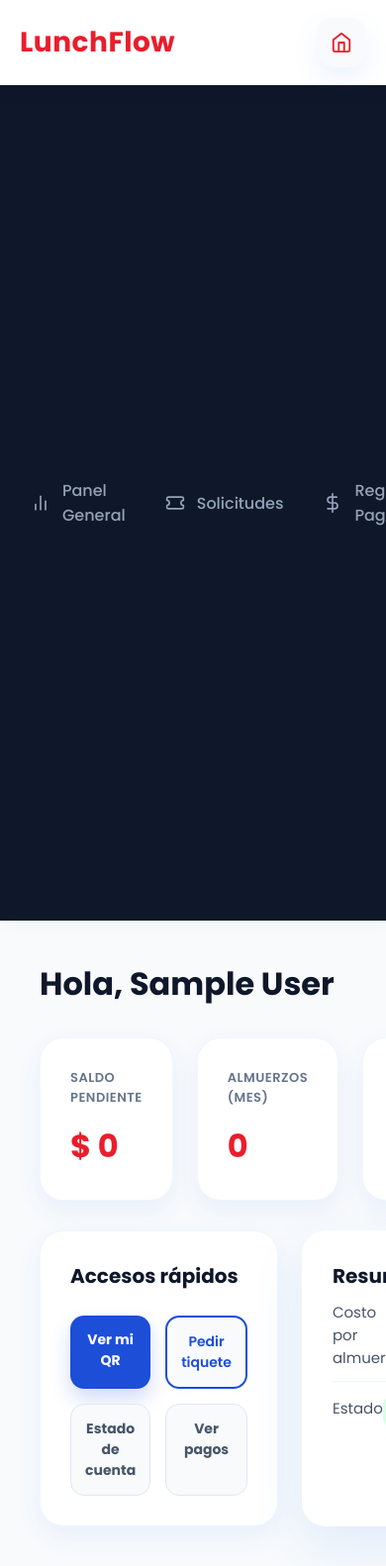
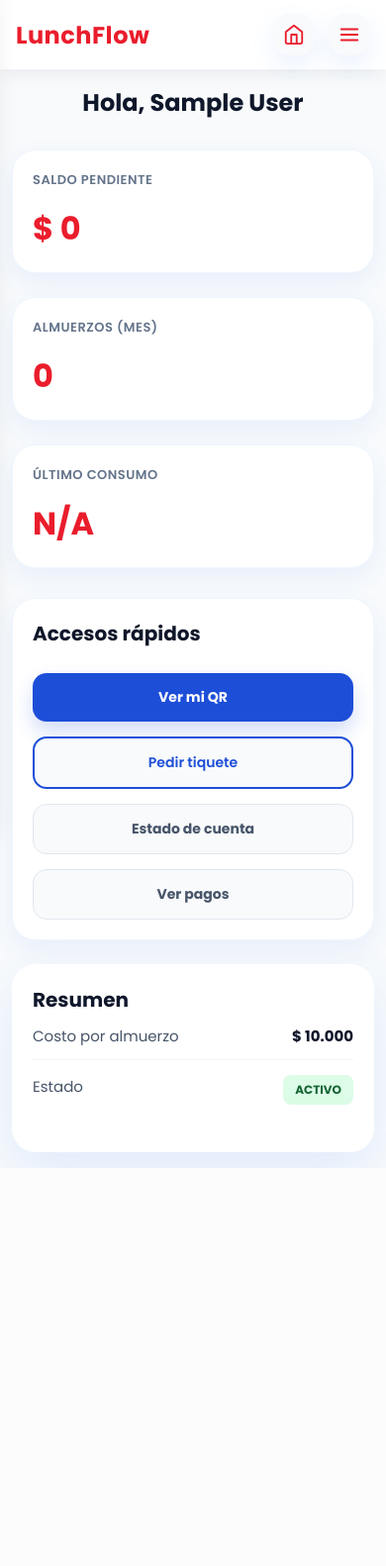
Before and after one commit to juansimonEAFIT/Proyecto2_EAFIT, a Django app: page /dashboard/ in a window 390 px wide. Shown: the whole page at 99% size. After the commit the page ends 1180 px from the top, so only its background shows below. Run offline with Django 5.2, Linux system fonts and the light colour scheme; the visitor is signed in with stand-in values (Sample User, id 1); data that the repository does not hold is empty.

Commit message:
updated resposive desing

```diff
--- a/core/static/core/css/style.css
+++ b/core/static/core/css/style.css
@@ -952,4 +952,162 @@ form p {
     color: #166534;
 }
 
-/* (Media queries unificadas arriba) */
+/* ── Utilidades responsive ─────────────────────────────────── */
+.grid-2col {
+    display: grid;
+    grid-template-columns: 1fr 1fr;
+}
+
+.form-fila {
+    display: flex;
+    align-items: flex-end;
+    gap: 15px;
+}
+
+.acciones-rapidas {
+    display: flex;
+}
+
+/* ── Botón hamburguesa ─────────────────────────────────────── */
+.boton-hamburguesa {
+    display: none;
+}
+
+/* ── Overlay cajón lateral ─────────────────────────────────── */
+.sidebar-overlay {
+    display: none;
+    position: fixed;
+    inset: 0;
+    background: rgba(15, 23, 42, 0.5);
+    z-index: 199;
+}
+
+.sidebar-overlay.activo {
+    display: block;
+}
+
+/* ── Tablet/Móvil ≤768px ───────────────────────────────────── */
+@media (max-width: 768px) {
+
+    .boton-hamburguesa {
+        display: flex;
+    }
+
+    /* Cajón lateral deslizable */
+    .sidebar-admin,
+    .sidebar-empleado {
+        position: fixed !important;
+        top: 0 !important;
+        left: -290px !important;
+        width: 270px !important;
+        height: 100vh !important;
+        flex-direction: column !important;
+        overflow-x: hidden !important;
+        overflow-y: auto !important;
+        padding: 30px 20px !important;
+        transition: left 0.3s ease;
+        z-index: 200;
+        box-shadow: 4px 0 30px rgba(0, 0, 0, 0.2);
+    }
+
+    .sidebar-admin.sidebar-abierto,
+    .sidebar-empleado.sidebar-abierto {
+        left: 0 !important;
+    }
+
+    /* Contenido a todo el ancho */
+    .admin-main-content,
+    .empleado-main-content {
+        padding: 20px 16px;
+    }
+
+    /* Grillas a 1 columna */
+    .stats-grid,
+    .dashboard-row,
+    .quick-actions,
+    .grid-2col {
+        grid-template-columns: 1fr !important;
+    }
+
+    /* Acciones rápidas admin apiladas */
+    .acciones-rapidas {
+        flex-direction: column;
+    }
+
+    /* Formulario fila → columna */
+    .form-fila {
+        flex-direction: column;
+        align-items: stretch;
+    }
+
+    .form-fila .campo {
+        flex: none !important;
+        margin-bottom: 12px !important;
+    }
+
+    .form-fila .boton {
+        margin-top: 0 !important;
+        white-space: normal;
+    }
+
+    /* Cabecera de sección apilada */
+    .header-seccion {
+        flex-direction: column;
+        align-items: flex-start;
+        gap: 14px;
+    }
+
+    /* Filtro historial envuelve */
+    #form-filtros-historial {
+        flex-wrap: wrap;
+        gap: 8px;
+    }
+
+    /* Headings */
+    .admin-main-content h1,
+    .empleado-main-content h1,
+    .header-seccion h1 {
+        font-size: 24px !important;
+    }
+
+    /* Tabla más compacta */
+    th, td {
+        padding: 10px 8px;
+        font-size: 13px;
+    }
+
+    /* Botones de navbar */
+    .boton-icono,
+    .boton-menu,
+    .boton-hamburguesa {
+        width: 42px;
+        height: 42px;
+    }
+}
+
+/* ── Teléfono pequeño ≤480px ───────────────────────────────── */
+@media (max-width: 480px) {
+    .barra-superior {
+        padding: 14px 16px;
+    }
+
+    .logo {
+        font-size: 24px;
+    }
+
+    .contenedor {
+        padding: 20px 16px;
+    }
+
+    .bento-card,
+    .stat-card,
+    .grid-card,
+    .card-resumen-lateral {
+        padding: 20px;
+    }
+
+    .admin-main-content,
+    .empleado-main-content {
+        padding: 16px 12px;
+    }
+}
--- a/core/templates/core/base.html
+++ b/core/templates/core/base.html
@@ -17,6 +17,11 @@
                 <a href="/" class="boton-icono" title="Volver al inicio">
                     <svg xmlns="http://www.w3.org/2000/svg" width="22" height="22" viewBox="0 0 24 24" fill="none" stroke="currentColor" stroke-width="2" stroke-linecap="round" stroke-linejoin="round"><path d="m3 9 9-7 9 7v11a2 2 0 0 1-2 2H5a2 2 0 0 1-2-2z"/><polyline points="9 22 9 12 15 12 15 22"/></svg>
                 </a>
+                {% if request.user.is_authenticated and request.user.role %}
+                <button class="boton-hamburguesa boton-icono" id="boton-hamburguesa" title="Menu" type="button">
+                    <svg xmlns="http://www.w3.org/2000/svg" width="22" height="22" viewBox="0 0 24 24" fill="none" stroke="currentColor" stroke-width="2" stroke-linecap="round" stroke-linejoin="round"><line x1="3" y1="6" x2="21" y2="6"/><line x1="3" y1="12" x2="21" y2="12"/><line x1="3" y1="18" x2="21" y2="18"/></svg>
+                </button>
+                {% endif %}
             </div>
         </div>
 
@@ -46,7 +51,10 @@
         </div>
     </div>
 
+    <div class="sidebar-overlay" id="sidebar-overlay"></div>
+
     <script>
+        // Menú desplegable (navbar)
         const botonMenu = document.getElementById("boton-menu");
         const contenidoMenu = document.getElementById("contenido-menu");
 
@@ -62,6 +70,23 @@
                 }
             });
         }
+
+        // Cajón lateral móvil
+        const hamburguesa = document.getElementById("boton-hamburguesa");
+        const overlay = document.getElementById("sidebar-overlay");
+        const sidebar = document.querySelector(".sidebar-admin, .sidebar-empleado");
+
+        if (hamburguesa && sidebar) {
+            hamburguesa.addEventListener("click", function () {
+                sidebar.classList.toggle("sidebar-abierto");
+                overlay.classList.toggle("activo");
+            });
+
+            overlay.addEventListener("click", function () {
+                sidebar.classList.remove("sidebar-abierto");
+                overlay.classList.remove("activo");
+            });
+        }
     </script>
     {% block extra_js %}{% endblock %}
 </body>
--- a/core/templates/core/dashboard_admin.html
+++ b/core/templates/core/dashboard_admin.html
@@ -72,7 +72,7 @@
 
         <div class="bento-card grande">
             <div class="etiqueta-bento">Acciones Rapidas</div>
-            <div style="display: flex; gap: 15px; margin-top: 20px;">
+            <div class="acciones-rapidas" style="gap: 15px; margin-top: 20px;">
                 <a href="{% url 'crear_personal' %}" class="tarjeta-opcion" style="flex: 1; min-height: auto; padding: 20px;">
                     <div style="margin-bottom: 10px; color: var(--color-rojo);">
                         <svg xmlns="http://www.w3.org/2000/svg" width="24" height="24" viewBox="0 0 24 24" fill="none" stroke="currentColor" stroke-width="2" stroke-linecap="round" stroke-linejoin="round"><path d="M20 21v-2a4 4 0 0 0-4-4H8a4 4 0 0 0-4 4v2"/><circle cx="12" cy="7" r="4"/></svg>
--- a/core/templates/core/dashboard_empleado.html
+++ b/core/templates/core/dashboard_empleado.html
@@ -28,7 +28,7 @@
 <div class="dashboard-row">
     <div class="grid-card">
         <h2>Accesos rápidos</h2>
-        <div class="quick-actions" style="grid-template-columns: 1fr 1fr;">
+        <div class="quick-actions">
             <a href="{% url 'ver_qr_empleado' %}" class="btn-quick primary">Ver mi QR</a>
             <a href="{% url 'solicitar_tiquete' %}" class="btn-quick" style="border: 2px solid var(--color-azul); color: var(--color-azul); font-weight: 600;">Pedir tiquete</a>
             <a href="{% url 'consultar_estado_cuenta' %}" class="btn-quick">Estado de cuenta</a>
--- a/schedule/templates/schedule/gestionar_inventario.html
+++ b/schedule/templates/schedule/gestionar_inventario.html
@@ -9,7 +9,7 @@
     {% if ya_existe %}
     <div class="tarjeta-info" style="margin-bottom: 30px; text-align: left; background: #f8fafc; border-left: 4px solid var(--color-rojo);">
         <h3 style="margin-top: 0; color: var(--color-oscuro);">Estado Actual del Mes ({{ inventario.mes|date:"F Y" }})</h3>
-        <div style="display: grid; grid-template-columns: 1fr 1fr; gap: 15px; margin-top: 10px;">
+        <div class="grid-2col" style="gap: 15px; margin-top: 10px;">
             <div>
                 <span style="font-size: 13px; color: var(--color-texto-sutil); display: block;">Stock Disponible</span>
                 <strong style="font-size: 24px; color: var(--color-rojo);">{{ inventario.cantidad_disponible }}</strong>
@@ -26,7 +26,7 @@
         <h3 style="margin-top: 0; font-size: 18px;">Aumentar Tiquetes Disponibles</h3>
         <p style="font-size: 14px; color: var(--color-texto-sutil); margin-bottom: 20px;">Use esta opción para añadir tiquetes al stock actual sin reiniciar el conteo mensual.</p>
 
-        <form action="{% url 'aumentar_inventario' %}" method="post" style="display: flex; align-items: flex-end; gap: 15px;">
+        <form action="{% url 'aumentar_inventario' %}" method="post" class="form-fila">
             {% csrf_token %}
             <div class="campo" style="flex: 1; margin-bottom: 0;">
                 <label for="{{ form_aumentar.cantidad_a_adicionar.id_for_label }}">{{ form_aumentar.cantidad_a_adicionar.label }}</label>
--- a/users/templates/accounts/gestion_personal.html
+++ b/users/templates/accounts/gestion_personal.html
@@ -15,7 +15,7 @@
 
         <!-- Sección 1: Datos de Cuenta -->
         <h2 style="font-size: 1.1rem; color: #1e293b; margin: 25px 0 15px; border-bottom: 2px solid #f1f5f9; padding-bottom: 8px;">1. Datos de Acceso</h2>
-        <div style="display: grid; grid-template-columns: 1fr 1fr; gap: 20px; margin-bottom: 25px;">
+        <div class="grid-2col" style="gap: 20px; margin-bottom: 25px;">
             <div class="campo">
                 <label for="{{ formulario.username.id_for_label }}">{{ formulario.username.label }}</label>
                 {{ formulario.username }}
@@ -43,7 +43,7 @@
 
         <!-- Sección 2: Información Personal -->
         <h2 style="font-size: 1.1rem; color: #1e293b; margin: 25px 0 15px; border-bottom: 2px solid #f1f5f9; padding-bottom: 8px;">2. Información del Perfil</h2>
-        <div style="display: grid; grid-template-columns: 1fr 1fr; gap: 20px; margin-bottom: 25px;">
+        <div class="grid-2col" style="gap: 20px; margin-bottom: 25px;">
             <div class="campo">
                 <label for="{{ formulario.first_name.id_for_label }}">{{ formulario.first_name.label }}</label>
                 {{ formulario.first_name }}
@@ -64,7 +64,7 @@
         <!-- Sección 3: Datos Específicos (Dinámicos) -->
         <div id="seccion-empleado" style="display: none;">
             <h2 style="font-size: 1.1rem; color: #1e293b; margin: 25px 0 15px; border-bottom: 2px solid #f1f5f9; padding-bottom: 8px;">3. Detalles de Empleado</h2>
-            <div style="display: grid; grid-template-columns: 1fr 1fr; gap: 20px; margin-bottom: 25px;">
+            <div class="grid-2col" style="gap: 20px; margin-bottom: 25px;">
                 <div class="campo">
                     <label for="{{ formulario.numero_documento.id_for_label }}">{{ formulario.numero_documento.label }}</label>
                     {{ formulario.numero_documento }}
```
